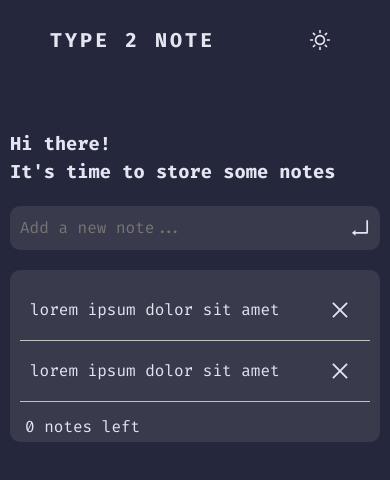
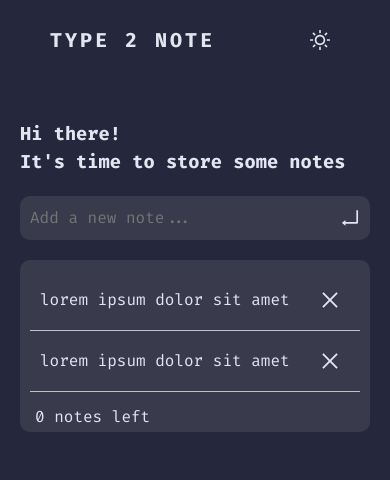
Before and after one commit to bakNa2t/type2note, a React (Vite) app: page / in a window 390 px wide. Shown: the top 480 px of the page. Built offline with nearby package versions, Linux system fonts and the light colour scheme.

Commit message:
Updated prop styles for media queries

```diff
--- a/src/ui-blocks/AppLayout.jsx
+++ b/src/ui-blocks/AppLayout.jsx
@@ -2,9 +2,13 @@ import styled from "styled-components";
 import PropTypes from "prop-types";
 
 const StyledAppLayout = styled.div`
-  max-width: 40rem;
+  max-width: 50rem;
   margin: auto;
-  padding: 3rem 1rem 1rem;
+  padding: 1rem;
+
+  @media screen and (max-width: 768px) {
+    padding: 2rem;
+  }
 `;
 
 function AppLayout({ children }) {
```
